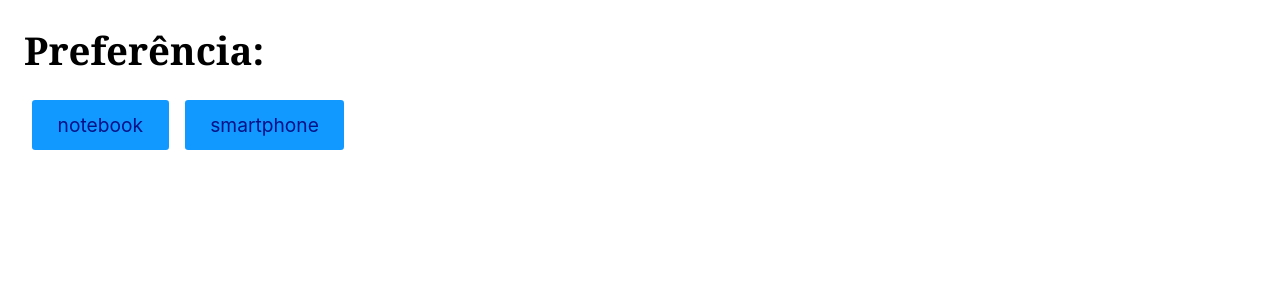
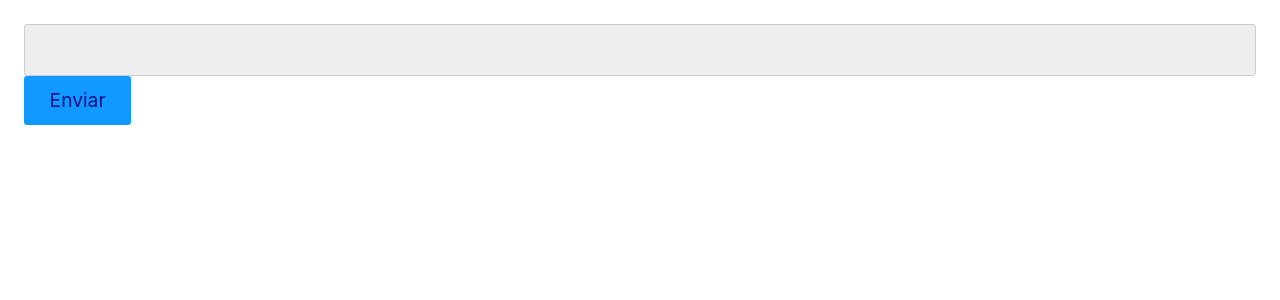
Before and after one commit to Henrique1204/React-Origamid, a React (Create React App) app in the folder appreact/: page / in a window 1280 px wide. Shown: the top 300 px of the page. Built offline with nearby package versions, Linux system fonts and the light colour scheme; the HTML template or start-up script is replaced by a standard one.

Commit message:
Adicionar exemplo de hook (useRef) em elementos

```diff
--- a/appreact/src/App.js
+++ b/appreact/src/App.js
@@ -1,32 +1,26 @@
 import React from 'react';
-import Produto from "./Produto.js";
 
 const App = () => {
-    const [produto, setProduto] = React.useState(null);
+    const [comentarios, setComentarios] = React.useState([]);
+    const [input, setInput] = React.useState("");
+    const inputElement = React.useRef();
 
-    function handleProduto({target}) {
-        setProduto(target.innerText);
+    function handleClick() {
+        setComentarios([...comentarios, input]);
+        setInput("");
+        inputElement.current.focus();
     }
-
-    React.useEffect(() => {
-        if (produto) {
-            window.localStorage.setItem("produto", produto);
-        }
-    }, [produto]);
-
-    React.useEffect(() => {
-        const valor = window.localStorage.getItem("produto");
-        if (valor) {
-            setProduto(valor);
-        }
-    }, []);
 
     return (
         <div>
-            <h1>Preferência: {produto}</h1>
-            <button style={{margin: "0.5rem"}} onClick={handleProduto}>notebook</button>
-            <button style={{margin: "0.5rem"}} onClick={handleProduto}>smartphone</button>
-            <Produto produto={produto} />
+            <ul>
+                {comentarios.map((c, i) => (
+                    <li key={i + 1}>{c}</li>
+                ))}
+            </ul>
+
+            <input type="text" value={input} onChange={({target}) => {setInput(target.value)}} ref={inputElement}/>
+            <button onClick={handleClick}>Enviar</button>
         </div>
     );
 }
--- a/appreact/src/Produto.js
+++ /dev/null
@@ -1,24 +0,0 @@
-import React from 'react'
-
-const Produto = ({produto}) => {
-    const [dados, setDados] = React.useState(null);
-
-    React.useEffect(() => {
-        if (produto) {
-            fetch(`https://ranekapi.origamid.dev/json/api/produto/${produto}`)
-            .then((r) => r.json())
-            .then((json) => setDados(json));
-        }
-    }, [produto]);
-
-    if (dados === null) return null;
-
-    return (
-        <div>
-            <h1>{dados.nome}</h1>
-            <p>R$ {dados.preco}</p>
-        </div>
-    );
-}
-
-export default Produto
```
